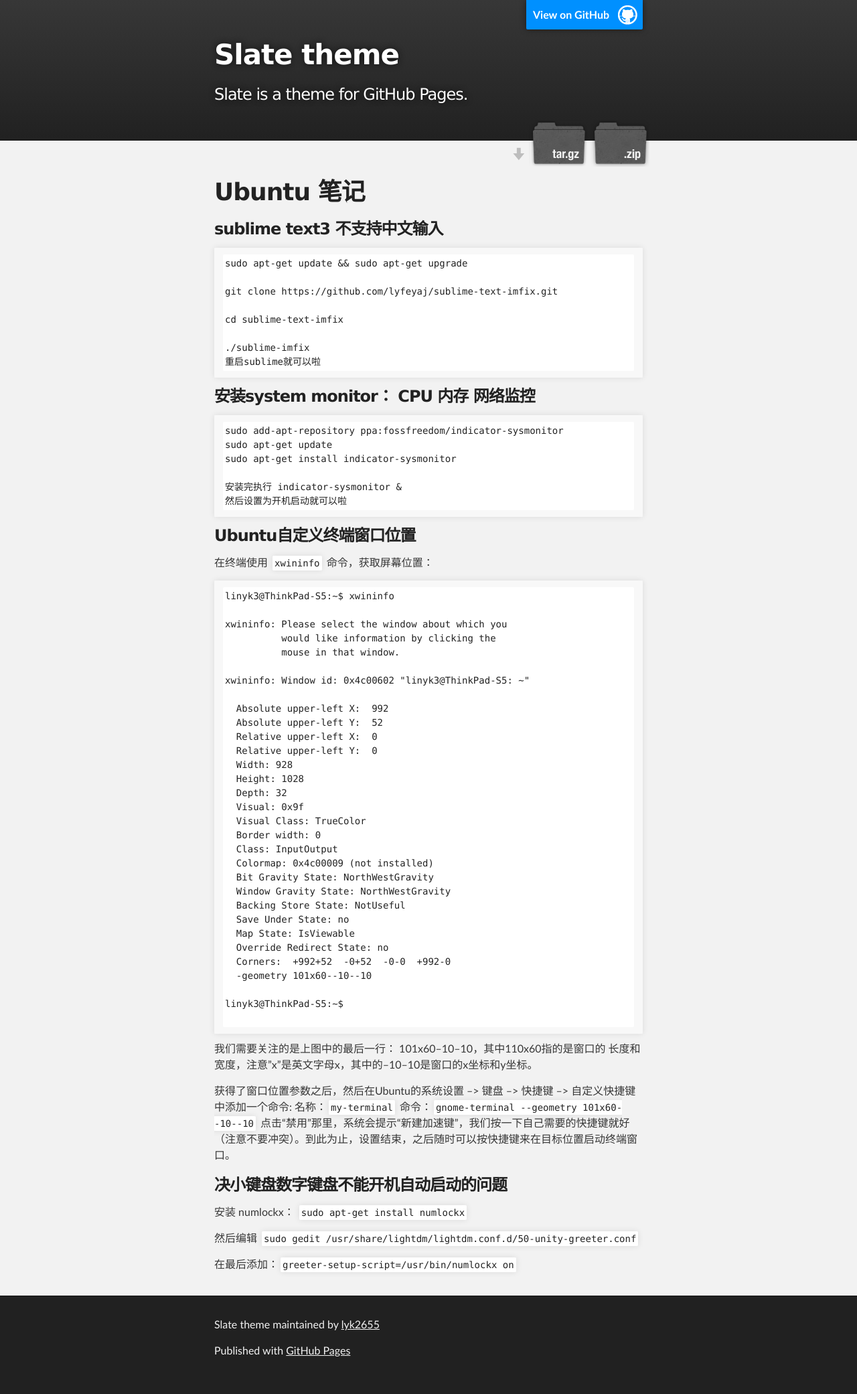
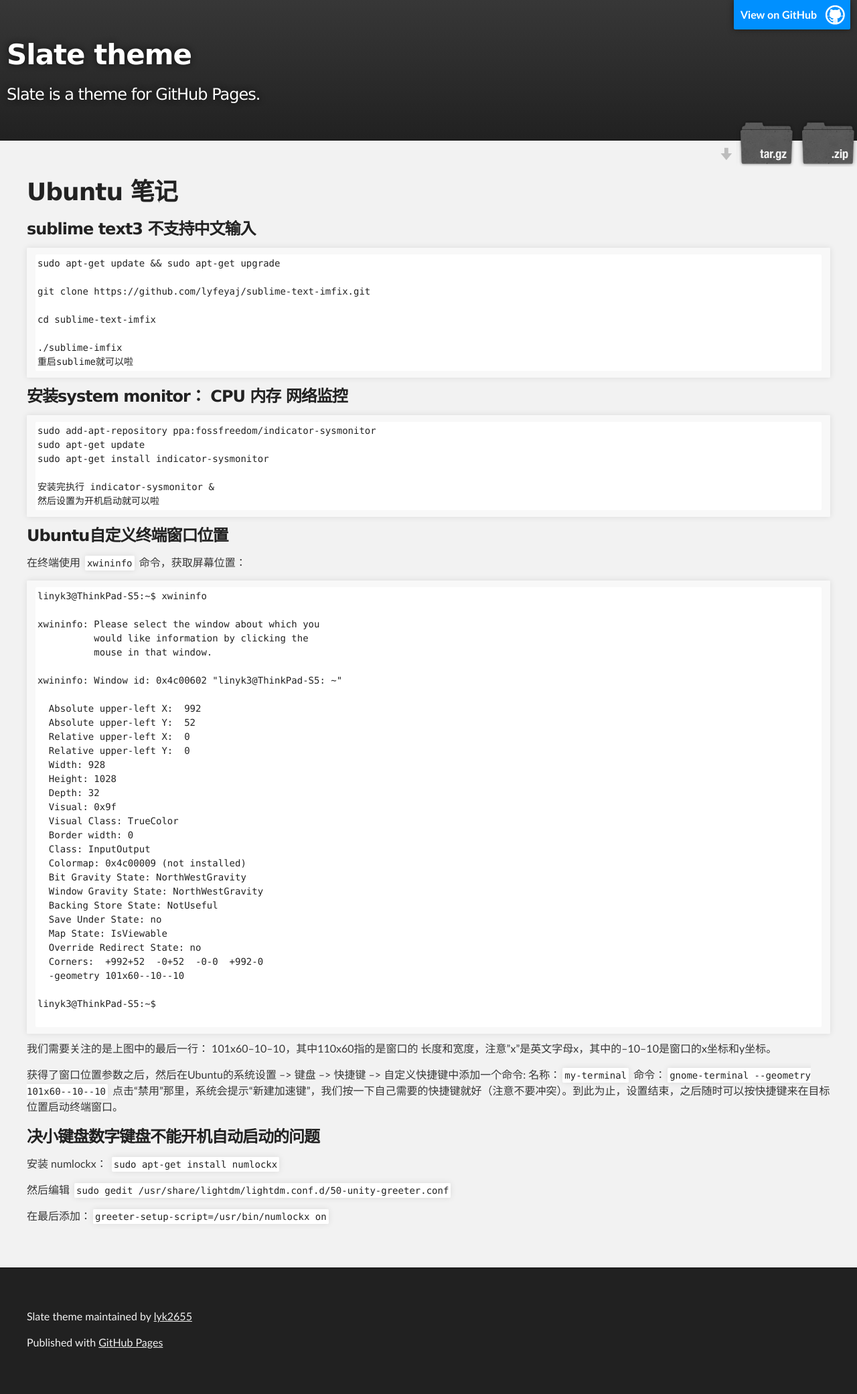
Before and after one commit to lyk2655/hello-world, a Jekyll site: the page built from index.md, in a window 1280 px wide. Shown: the whole page at 67% size. Built offline with Jekyll 4.4.1, drawn with Linux system fonts in a browser that asks for light colours; our own code applies the rules of GitHub Pages for plain Markdown files.

Commit message:
width inner

```diff
--- a/_sass/jekyll-theme-slate.scss
+++ b/_sass/jekyll-theme-slate.scss
@@ -262,8 +262,8 @@ Full-Width Styles
 
 .inner {
   position: relative;
-  max-width: 640px;
-  padding: 20px 10px;
+  max-width: 1640px;
+  padding: 50px 40px;
   margin: 0 auto;
 }
 
```
